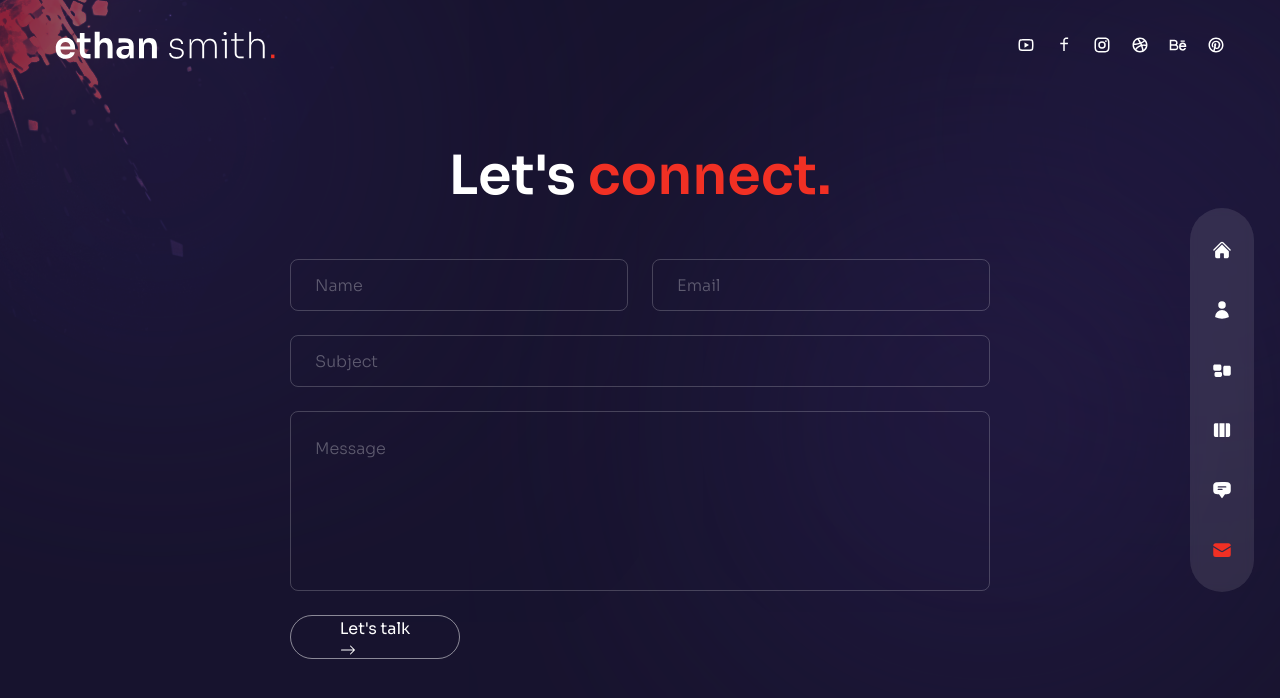
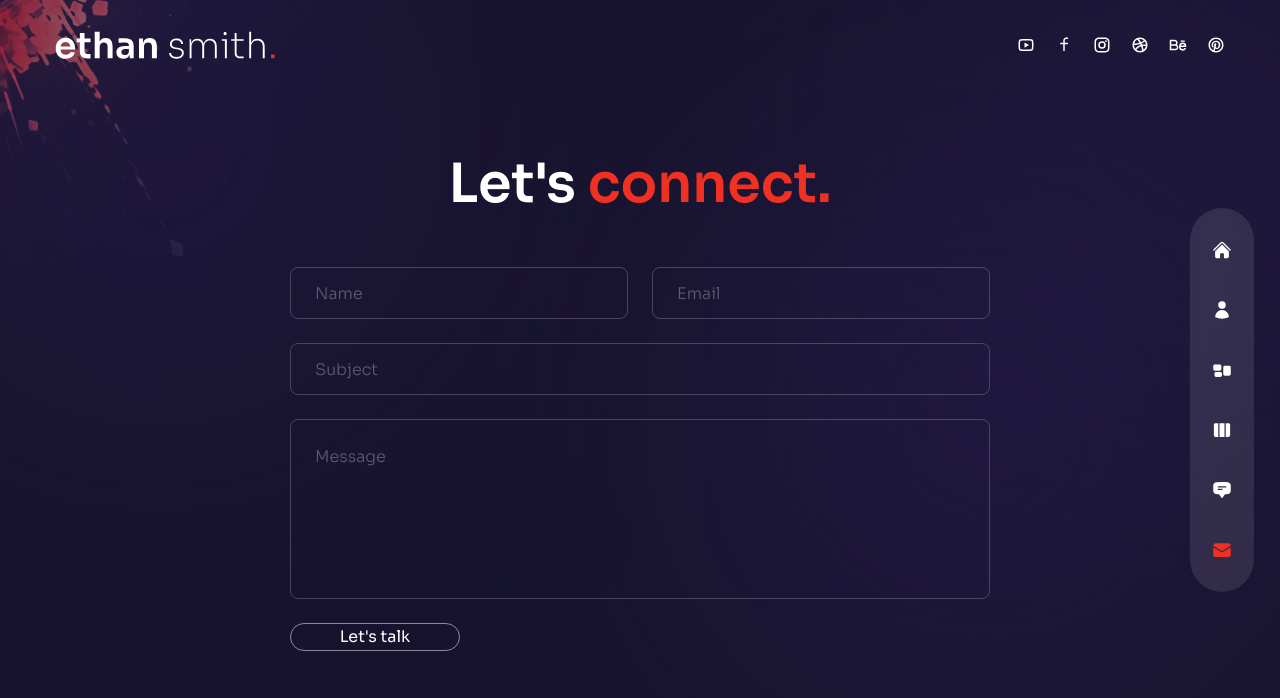
Before and after one commit to erickdc7/react-portfolio-2, a Next.js app: page /contact in a window 1280 px wide. Shown: the top 698 px of the page. Built offline with nearby package versions, Linux system fonts and the light colour scheme.

Commit message:
add icon styles

```diff
--- a/pages/contact/index.js
+++ b/pages/contact/index.js
@@ -32,8 +32,8 @@ const Contact = () => {
             <button className="button rounded-full border border-white/50 max-w-[170px] px-8 transition-all duration-300 flex items-center justify-center overflow-hidden hover:border-accent group">
               <span className="group-hover:-translate-y-[120%] group-hover:opacity-0 transition-all duration-500">
                 Let's talk
-                <BsArrowRight />
               </span>
+              <BsArrowRight className="-translate-y-[120%] opacity-0 group-hover:flex group-hover:-translate-y-0 group-hover:opacity-100 transition-all duration-300 absolute text-[22px]" />
             </button>
           </form>
         </div>
```
